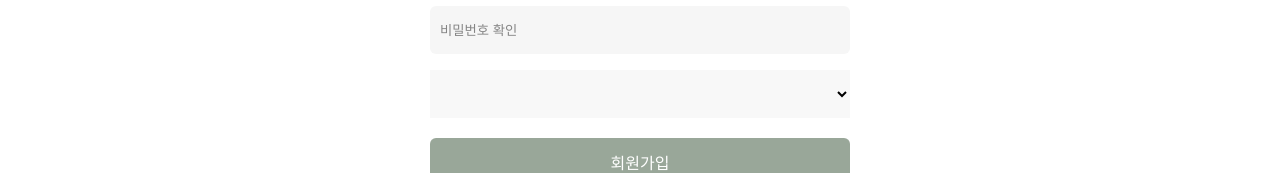
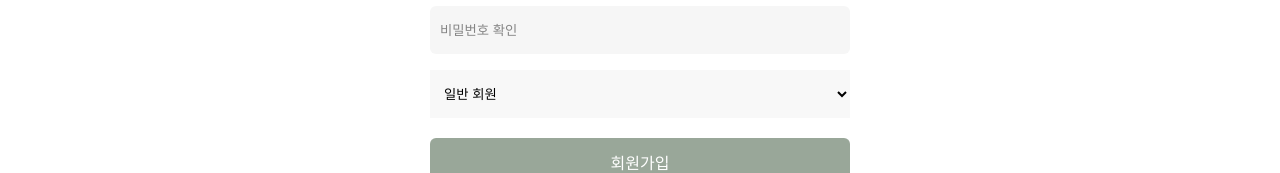
Before and after one commit to Micro-Answer/msa-frontend-vuejs, a Vue app in the folder front_src/: page /signup in a window 1280 px wide. Shown: the part 316-489 px from the top of the page. Built offline with nearby package versions, Linux system fonts and the light colour scheme.

Commit message:
fix: role 기본값 수정

```diff
--- a/front_src/src/assets/ts/SignUpPage.ts
+++ b/front_src/src/assets/ts/SignUpPage.ts
@@ -4,7 +4,7 @@ export default function userSignUp() {
     const userId = ref("");
     const pw = ref("");
     const pwCheck = ref("");
-    const role = ref("");
+    const role = ref("general");
 
     const isValidUserId = computed(() => {
         const hasNumber = /\d/.test(userId.value);
```
